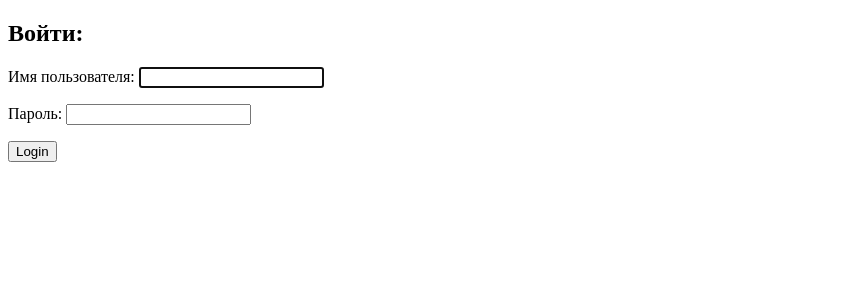
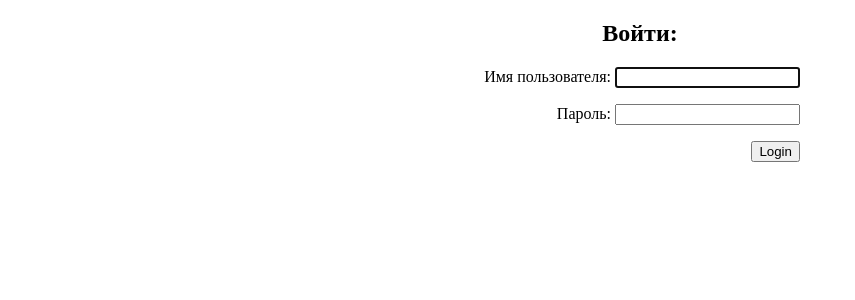
Before and after one commit to LemanRus/LIMS, a Django app: page /login/ in a window 1280 px wide. Shown: the top 300 px of the page, without its empty margins (0-855 px from the left). Run offline with Django 3.2, Linux system fonts and the light colour scheme.

Commit message:
Add styles for core templates (no Bootstrap)

```diff
--- a/lims/core/static/core/css/style.css
+++ b/lims/core/static/core/css/style.css
@@ -1,3 +1,17 @@
 h1 {
     color: red;
 }
+
+.wrapper {
+    max-width: 1000px;
+    text-align: center;
+    margin: auto;
+}
+
+.right-form {
+    text-align: end;
+}
+
+.center-div {
+    max-width: 66%;
+}
--- a/lims/core/templates/core/home.html
+++ b/lims/core/templates/core/home.html
@@ -5,6 +5,7 @@
 {% endblock title %}
 
 {% block content %}
+    <section class="wrapper">
         {% if user.is_authenticated %}
             <p>Вы вошли как {{user.username}}</p>
         {% endif %}
@@ -17,4 +18,5 @@
         {% else %}
             <a href="{% url 'core:login' %}">Войти в систему</a>
         {% endif %}
+    </section>
 {% endblock content %}
--- a/lims/core/templates/core/login.html
+++ b/lims/core/templates/core/login.html
@@ -5,10 +5,14 @@
 {% endblock title %}
 
 {% block content %}
-    <h2>Войти:</h2>
-    <form method="post">
-        {% csrf_token %}
-        {{ form.as_p }}
-        <button type="submit">Login</button>
-    </form>
+    <section class="wrapper">
+        <h2>Войти:</h2>
+        <div class="center-div">
+            <form method="post" class="right-form">
+                {% csrf_token %}
+                {{ form.as_p }}
+                <button type="submit">Login</button>
+            </form>
+        </div>
+    </section>
 {% endblock content %}
```
Lines whose indentation alone changed are shown as unchanged.
